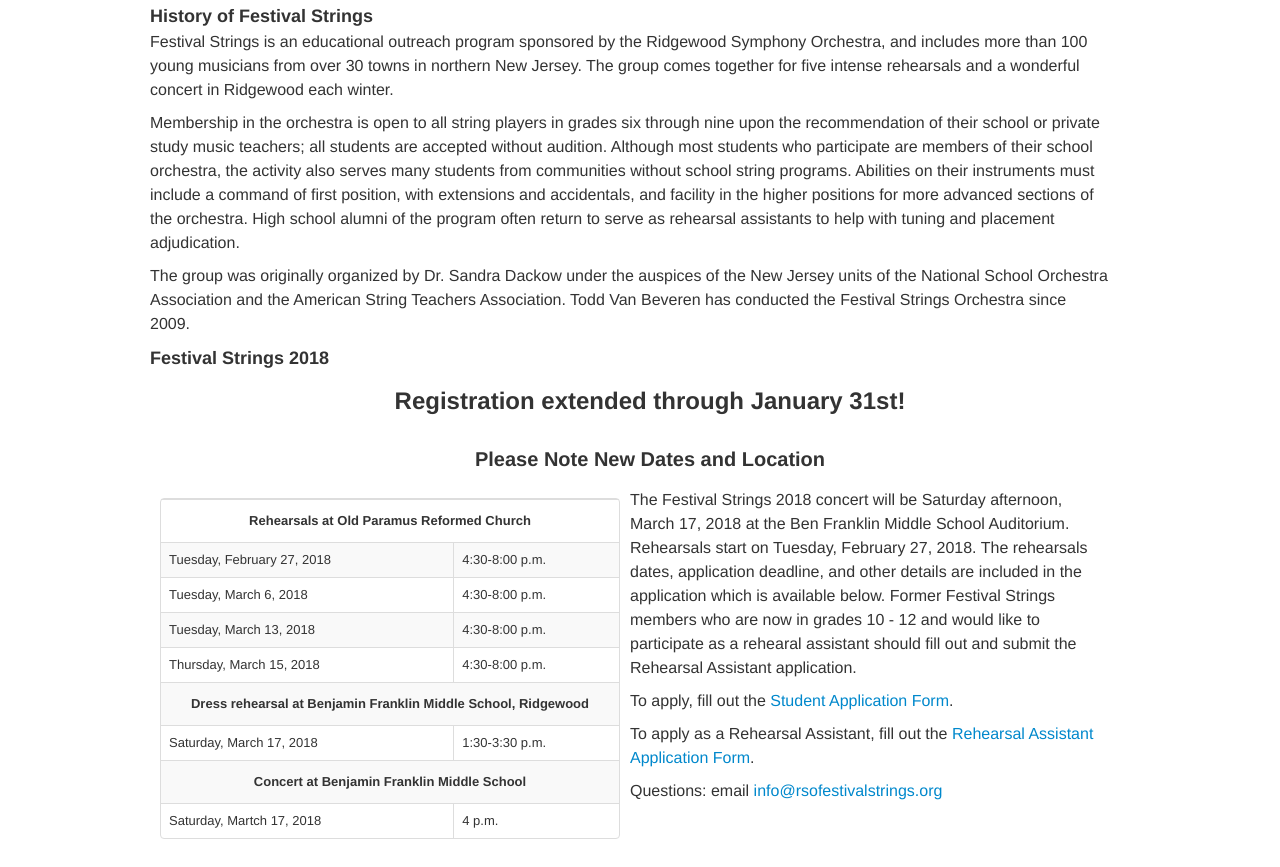
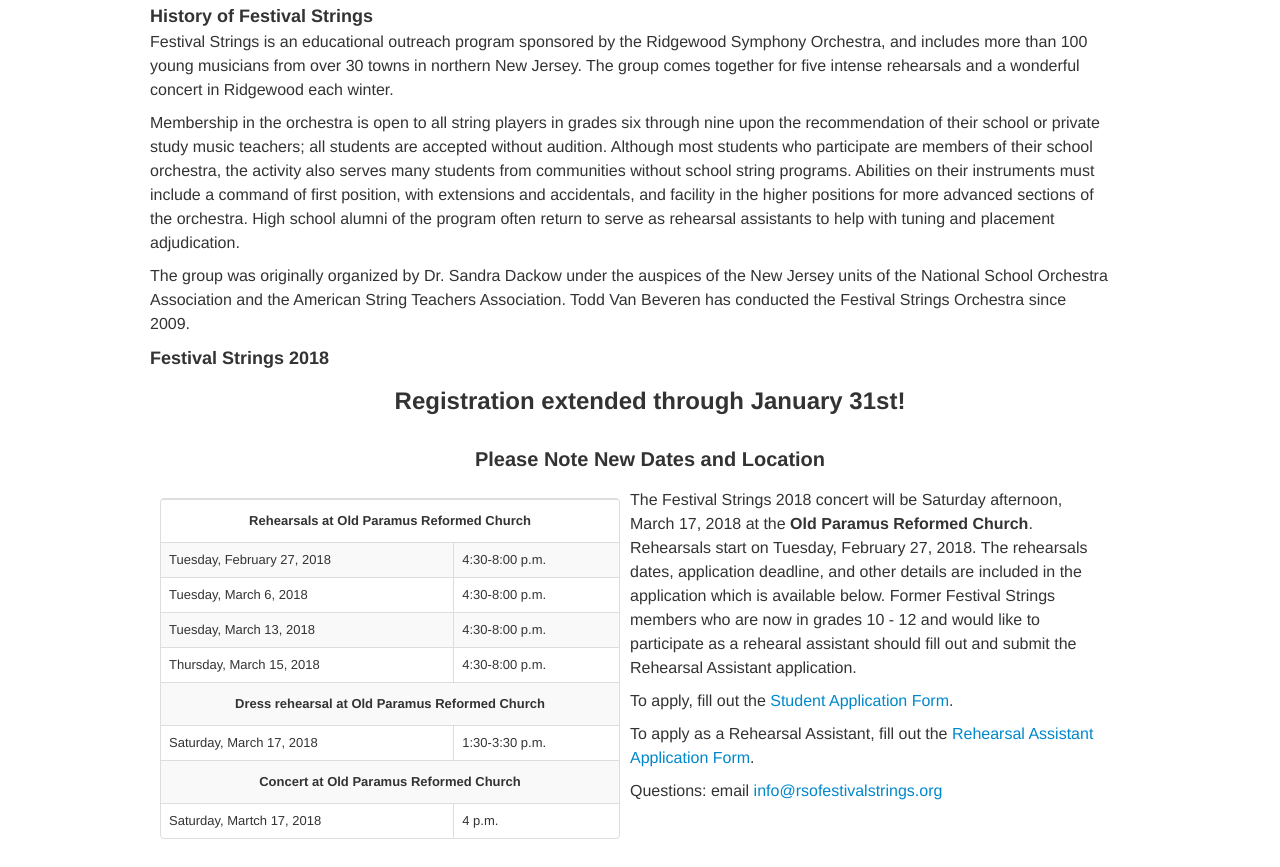
Before and after one commit to BertHartm/rsofestivalstrings, a plain HTML site: page index.html in a window 1280 px wide. Shown: the part 147-1014 px from the top of the page. Drawn offline with nearby package versions, Linux system fonts and the light colour scheme.

Commit message:
move concert to Old Paramus Reformed Church

```diff
--- a/index.html
+++ b/index.html
@@ -72,13 +72,13 @@
             <tr><td>Tuesday, March 6, 2018</td><td>4:30-8:00 p.m.</td></tr>
             <tr><td>Tuesday, March 13, 2018</td><td>4:30-8:00 p.m.</td></tr>
             <tr><td>Thursday, March 15, 2018</td><td>4:30-8:00 p.m.</td></tr>
-            <tr><td colspan="2" class="title">Dress rehearsal at Benjamin Franklin Middle School, Ridgewood</td></tr>
+            <tr><td colspan="2" class="title">Dress rehearsal at <strong>Old Paramus Reformed Church</strong></td></tr>
             <tr><td>Saturday, March 17, 2018</td><td>1:30-3:30 p.m.</td></tr>
-            <tr><td colspan="2" class="title">Concert at Benjamin Franklin Middle School</td></tr>
+            <tr><td colspan="2" class="title">Concert at <strong>Old Paramus Reformed Church</strong></td></tr>
             <tr><td>Saturday, Martch 17, 2018</td><td>4 p.m.</td></tr>
           </table>
         </div>
-        <p>The Festival Strings 2018 concert will be Saturday afternoon, March 17, 2018 at the Ben Franklin Middle School Auditorium. Rehearsals start on Tuesday, February 27, 2018. The rehearsals dates, application deadline, and other details are included in the application which is available below. Former Festival Strings members who are now in grades 10 - 12 and would like to participate as a rehearal assistant should fill out and submit the Rehearsal Assistant application.</p>
+        <p>The Festival Strings 2018 concert will be Saturday afternoon, March 17, 2018 at the <strong>Old Paramus Reformed Church</strong>. Rehearsals start on Tuesday, February 27, 2018. The rehearsals dates, application deadline, and other details are included in the application which is available below. Former Festival Strings members who are now in grades 10 - 12 and would like to participate as a rehearal assistant should fill out and submit the Rehearsal Assistant application.</p>
 
         <p>To apply, fill out the <a href="2018 FS invite.pdf">Student Application Form</a>.</p>
 
```
